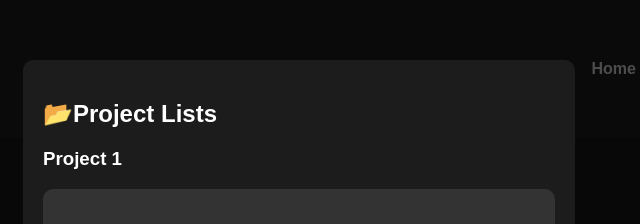
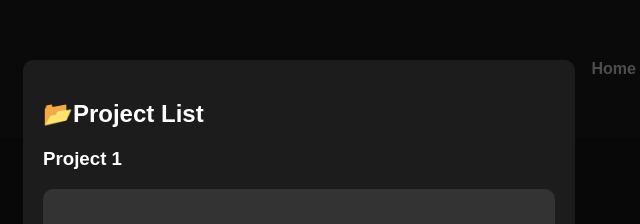
Before and after one commit to Ajhessaringga/anggessaringga.github.io, a plain HTML site: page index.html in a window 1280 px wide. Both pictures are taken after a click on the button "Project Experiences". Shown: the top 224 px of the page, 341-981 px from the left. Drawn offline with Linux system fonts and the light colour scheme; files whose address does not match are found by name.

Commit message:
Update index.html

```diff
--- a/index.html
+++ b/index.html
@@ -50,7 +50,7 @@
 <div id="projectModal" class="modal">
     <div class="modal-content">
         <div class="modal-header">
-            <h2>📂Project Lists</h2>
+            <h2>📂Project List</h2>
             <h3 class="sub-title">Project 1</h3>
         </div>
 
```
